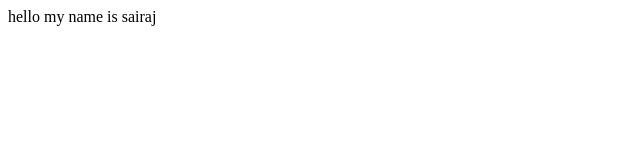
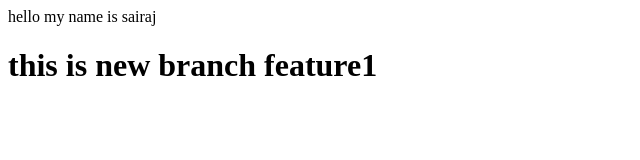
Before and after one commit to Levikraj/localrepo, a plain HTML site: page local_repo/index.html in a window 1280 px wide. Shown: the whole page, without its empty margins (0-640 px from the left). Drawn offline with Linux system fonts and the light colour scheme.

Commit message:
added feature1

```diff
--- a/local_repo/index.html
+++ b/local_repo/index.html
@@ -1 +1,2 @@
 <p> hello my name is sairaj </p>
+<h1>this is new branch feature1 </h1>
```
